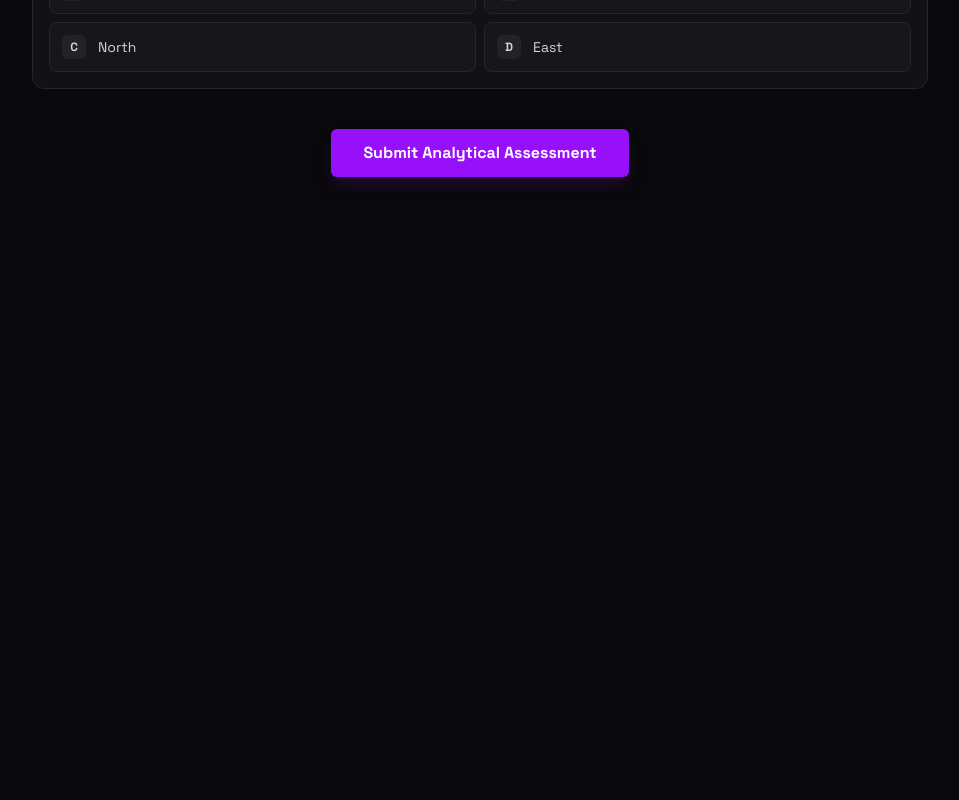
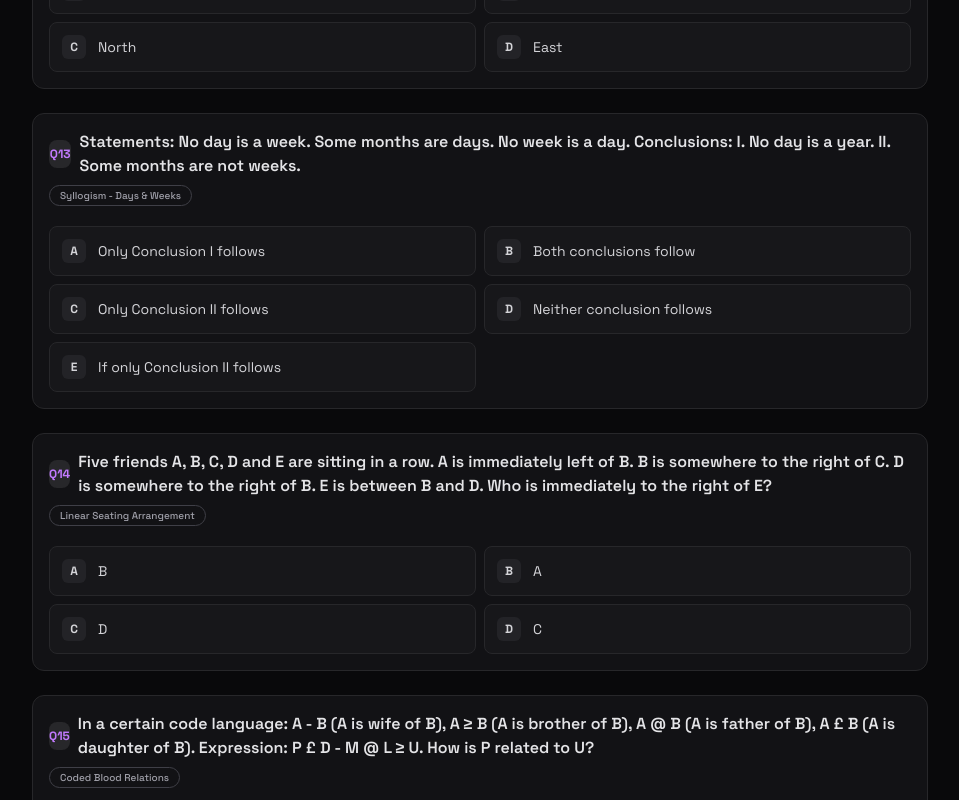
Before and after one commit to hostelconnect05-hue/practice, a Next.js app: page /analytical-ability in a window 1280 px wide. Shown: the part 3240-4040 px from the top of the page, without its empty margins (160-1119 px from the left). Before the commit the page ends 3449 px from the top, so only its background shows below. Built offline with nearby package versions, Linux system fonts and the light colour scheme.

Commit message:
Add Questions 6 to 10 from Document 14.pdf (Aptitude & Analytical Reasoning)

```diff
--- a/src/components/home-page-client.tsx
+++ b/src/components/home-page-client.tsx
@@ -122,7 +122,7 @@ export function HomePageClient({
               <Calculator className="h-4 w-4 text-orange-400" />
               Aptitude
               <span className="ml-1 rounded-full bg-orange-500/20 px-2 py-0.5 text-xs font-bold text-orange-300">
-                17 Qs
+                18 Qs
               </span>
             </button>
 
@@ -137,7 +137,7 @@ export function HomePageClient({
               <Brain className="h-4 w-4 text-pink-400" />
               Analytical Ability
               <span className="ml-1 rounded-full bg-pink-500/20 px-2 py-0.5 text-xs font-bold text-pink-300">
-                12 Qs
+                16 Qs
               </span>
             </button>
           </div>
--- a/src/data/analytical-questions.ts
+++ b/src/data/analytical-questions.ts
@@ -166,4 +166,57 @@ export const analyticalQuestions: AnalyticalQuestion[] = [
     correctAnswer: "C",
     explanation: "P faces East (sitting on West side). P's left is North side, so S sits on North side facing South. S's partner Q sits opposite S on South side, facing North.",
   },
+  {
+    id: 25,
+    topic: "Syllogism - Days & Weeks",
+    question: "Statements: No day is a week. Some months are days. No week is a day. Conclusions: I. No day is a year. II. Some months are not weeks.",
+    options: [
+      { key: "A", text: "Only Conclusion I follows" },
+      { key: "B", text: "Both conclusions follow" },
+      { key: "C", text: "Only Conclusion II follows" },
+      { key: "D", text: "Neither conclusion follows" },
+      { key: "E", text: "If only Conclusion II follows" },
+    ],
+    correctAnswer: "C",
+    explanation: "Since some months are days and no day is a week, those months cannot be weeks (Conclusion II follows). No information is given about years, so Conclusion I does not follow.",
+  },
+  {
+    id: 26,
+    topic: "Linear Seating Arrangement",
+    question: "Five friends A, B, C, D and E are sitting in a row. A is immediately left of B. B is somewhere to the right of C. D is somewhere to the right of B. E is between B and D. Who is immediately to the right of E?",
+    options: [
+      { key: "A", text: "B" },
+      { key: "B", text: "A" },
+      { key: "C", text: "D" },
+      { key: "D", text: "C" },
+    ],
+    correctAnswer: "C",
+    explanation: "Row arrangement from left to right: C, A, B, E, D. Person immediately to the right of E is D.",
+  },
+  {
+    id: 27,
+    topic: "Coded Blood Relations",
+    question: "In a certain code language: A - B (A is wife of B), A ≥ B (A is brother of B), A @ B (A is father of B), A £ B (A is daughter of B). Expression: P £ D - M @ L ≥ U. How is P related to U?",
+    options: [
+      { key: "A", text: "Daughter" },
+      { key: "B", text: "Mother" },
+      { key: "C", text: "Sister" },
+      { key: "D", text: "Wife" },
+    ],
+    correctAnswer: "C",
+    explanation: "P is daughter of D, D is wife of M, M is father of L, L is brother of U. D & M are parents of P, L, and U. Since P is female, P is Sister to U (Correct relation is Sister).",
+  },
+  {
+    id: 28,
+    topic: "Syllogism - Vans & Buses",
+    question: "Statements: No vans are buses. No buses are cars. Conclusions: I. All vans are cars. II. Some cars are vans.",
+    options: [
+      { key: "A", text: "Only I follows" },
+      { key: "B", text: "Only II follows" },
+      { key: "C", text: "Neither follows" },
+      { key: "D", text: "Both follow" },
+    ],
+    correctAnswer: "C",
+    explanation: "No direct relationship is established between vans and cars from the premises, so neither conclusion follows.",
+  },
 ];
--- a/src/data/aptitude-questions.ts
+++ b/src/data/aptitude-questions.ts
@@ -235,4 +235,17 @@ export const aptitudeQuestions: AptitudeQuestion[] = [
     correctAnswer: "A",
     explanation: "Four multiples of 4 with average 30 are 24, 28, 32, 36. The second multiple is 28. Five consecutive even numbers starting from 28: 28, 30, 32, 34, 36. The largest number is 36.",
   },
+  {
+    id: 18,
+    topic: "Time & Work - Multiplied Workload",
+    question: "An individual can complete 40% of a task in 4 days. How long will it take to complete three times the entire task?",
+    options: [
+      { key: "A", text: "40 days" },
+      { key: "B", text: "32 days" },
+      { key: "C", text: "36 days" },
+      { key: "D", text: "30 days" },
+    ],
+    correctAnswer: "D",
+    explanation: "40% work = 4 days ⇒ 100% work = (4 / 40) × 100 = 10 days. Three times the work = 3 × 10 = 30 days.",
+  },
 ];
```
